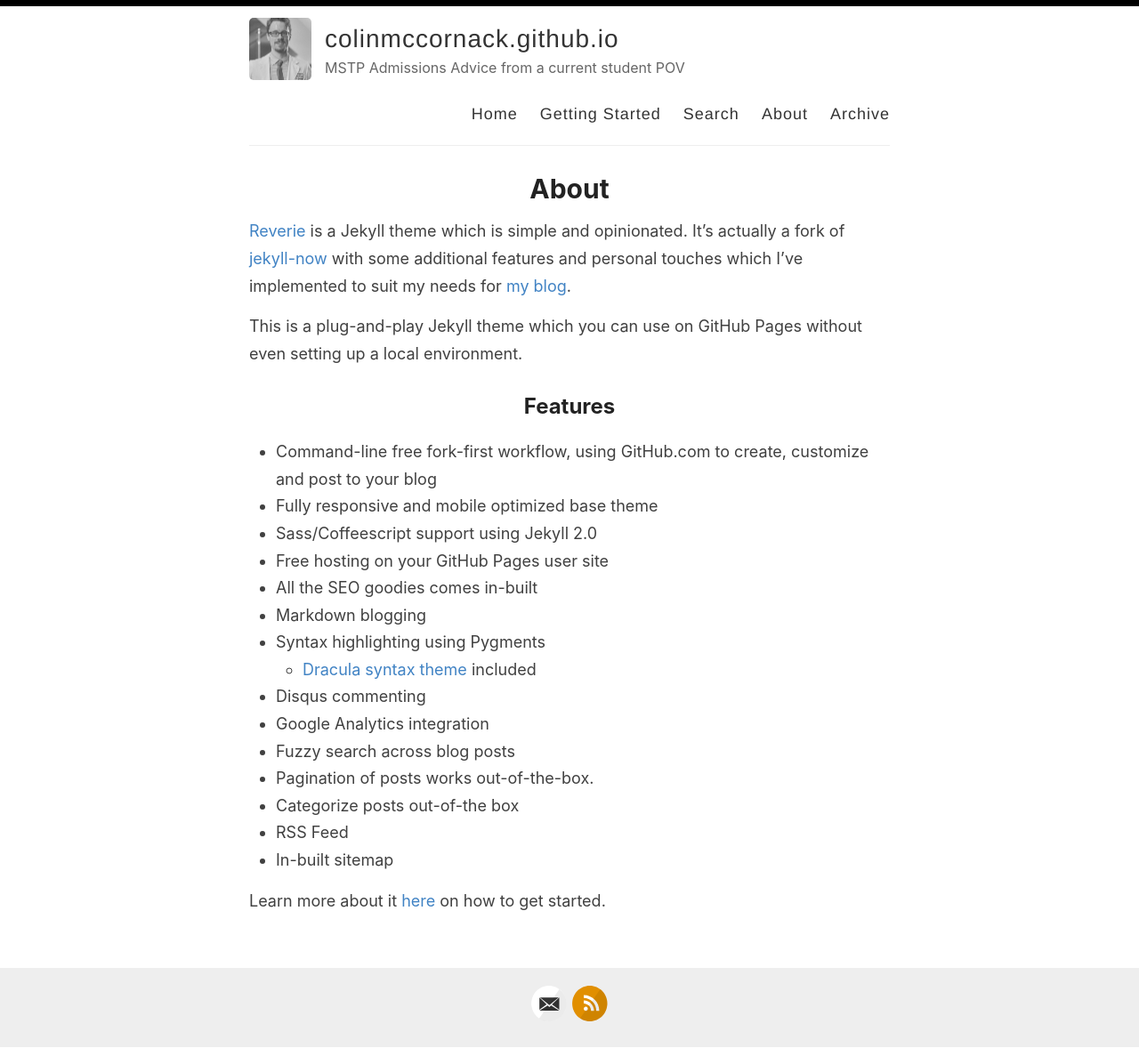
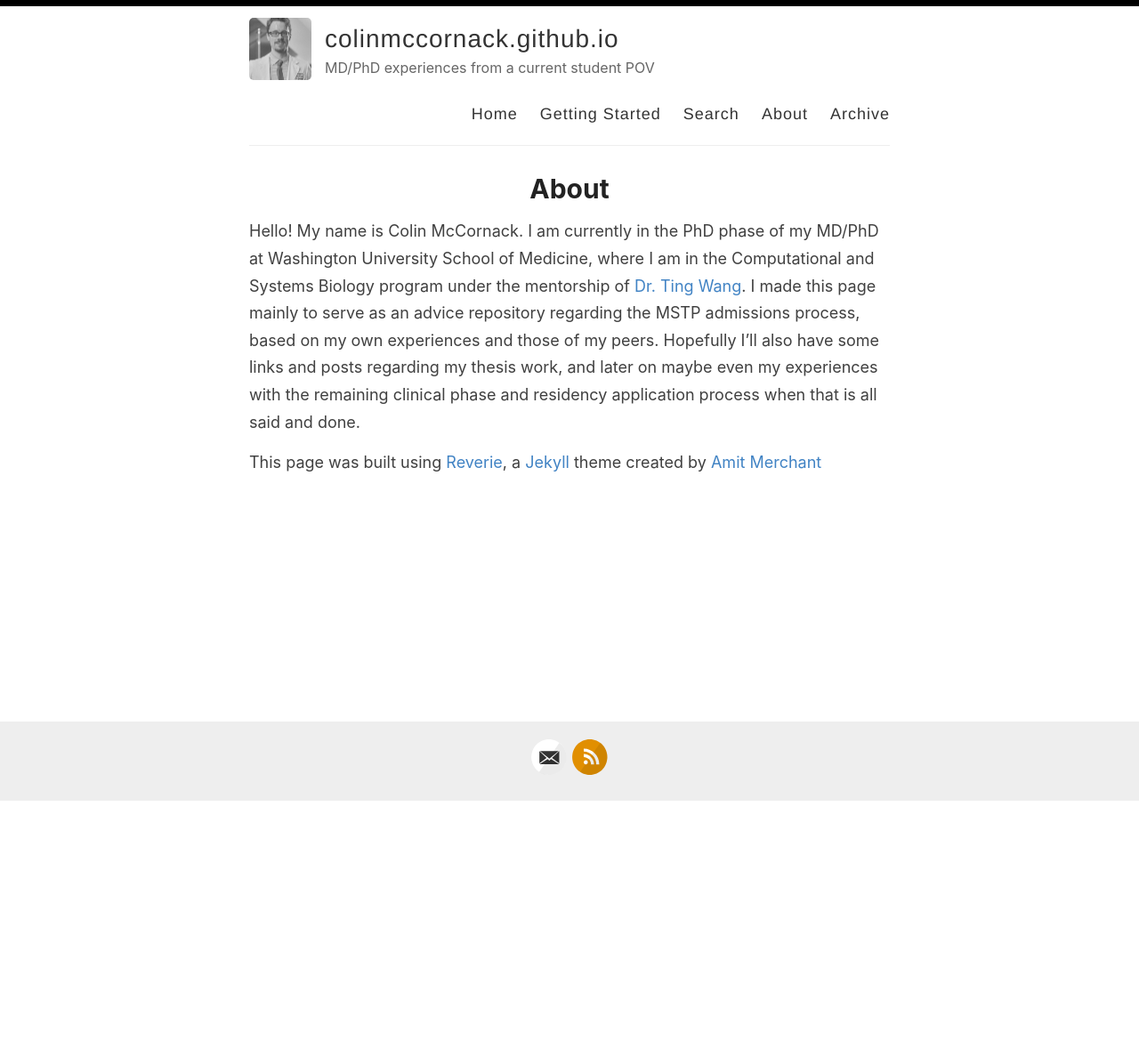
Before and after one commit to colinmccornack/colinmccornack.github.io, a Jekyll site: the page built from _pages/about.md, in a window 1280 px wide. Shown: the whole page at 89% size. Built offline with Jekyll 4.4.1, drawn with Linux system fonts in a browser that asks for light colours; after the commit the page ends 901 px from its top, so only the background shows below that.

Commit message:
Updated config and About page

```diff
--- a/_config.yml
+++ b/_config.yml
@@ -9,7 +9,7 @@ name: colinmccornack.github.io
 author: Colin McCornack
 
 # Short bio or description (displayed in the header)
-description: MSTP Admissions Advice from a current student POV
+description: MD/PhD experiences from a current student POV
 
 # URL of your avatar or profile pic (you could use your GitHub profile pic)
 avatar: /images/headshot_bw.jpg
--- a/_pages/about.md
+++ b/_pages/about.md
@@ -4,26 +4,6 @@ title: About
 permalink: /about/
 ---
 
-[Reverie](https://github.com/amitmerchant1990/reverie) is a Jekyll theme which is simple and opinionated. It's actually a fork of [jekyll-now](https://github.com/barryclark/jekyll-now) with some additional features and personal touches which I've implemented to suit my needs for [my blog](https://www.amitmerchant.com).
+Hello! My name is Colin McCornack. I am currently in the PhD phase of my MD/PhD at Washington University School of Medicine, where I am in the Computational and Systems Biology program under the mentorship of [Dr. Ting Wang](wang.wustl.edu). I made this page mainly to serve as an advice repository regarding the MSTP admissions process, based on my own experiences and those of my peers. Hopefully I'll also have some links and posts regarding my thesis work, and later on maybe even my experiences with the remaining clinical phase and residency application process when that is all said and done.
 
-This is a plug-and-play Jekyll theme which you can use on GitHub Pages without even setting up a local environment.
-
-## Features
-
-- Command-line free fork-first workflow, using GitHub.com to create, customize and post to your blog
-- Fully responsive and mobile optimized base theme
-- Sass/Coffeescript support using Jekyll 2.0
-- Free hosting on your GitHub Pages user site
-- All the SEO goodies comes in-built
-- Markdown blogging
-- Syntax highlighting using Pygments
-    - [Dracula syntax theme](https://draculatheme.com/) included
-- Disqus commenting
-- Google Analytics integration
-- Fuzzy search across blog posts
-- Pagination of posts works out-of-the-box.
-- Categorize posts out-of-the box
-- RSS Feed
-- In-built sitemap
-
-Learn more about it [here](https://github.com/amitmerchant1990/reverie) on how to get started.
+This page was built using [Reverie](https://github.com/amitmerchant1990/reverie), a [Jekyll](https://github.com/barryclark/jekyll-now) theme created by [Amit Merchant](https://www.amitmerchant.com)
```
